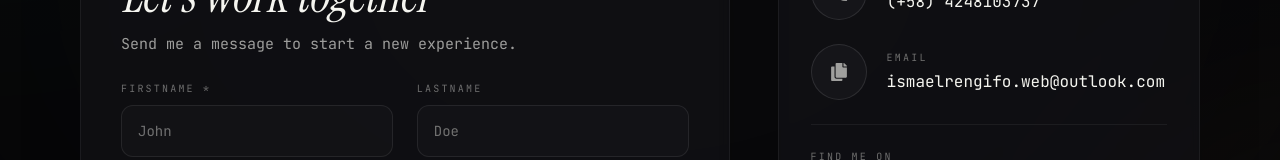
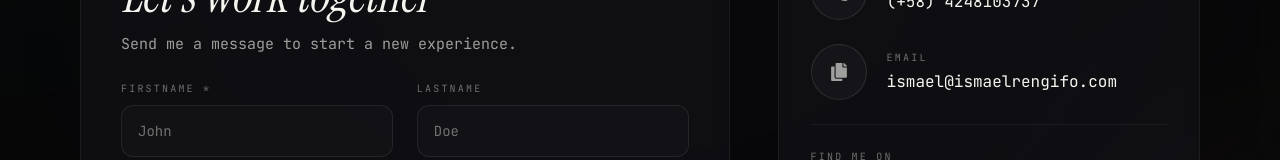
Before and after one commit to tundrekka/ismael-rengifo, a Next.js app: page /contact in a window 1280 px wide. Shown: the part 418-578 px from the top of the page. Built offline with nearby package versions, Linux system fonts and the light colour scheme.

Commit message:
personal info - correo ahora es ismael@ismaelrengifo.com

```diff
--- a/app/constants.js
+++ b/app/constants.js
@@ -26,7 +26,7 @@ export const PERSONAL_INFO = {
   name: "Ismael",
   lastName: "Rengifo",
   profession: "Frontend Developer",
-  email: "ismaelrengifo.web@outlook.com",
+  email: "ismael@ismaelrengifo.com",
   phone: "(+58) 4248103737",
   discord: "tundranaik",
   languagesString: "English, Spanish",
```
